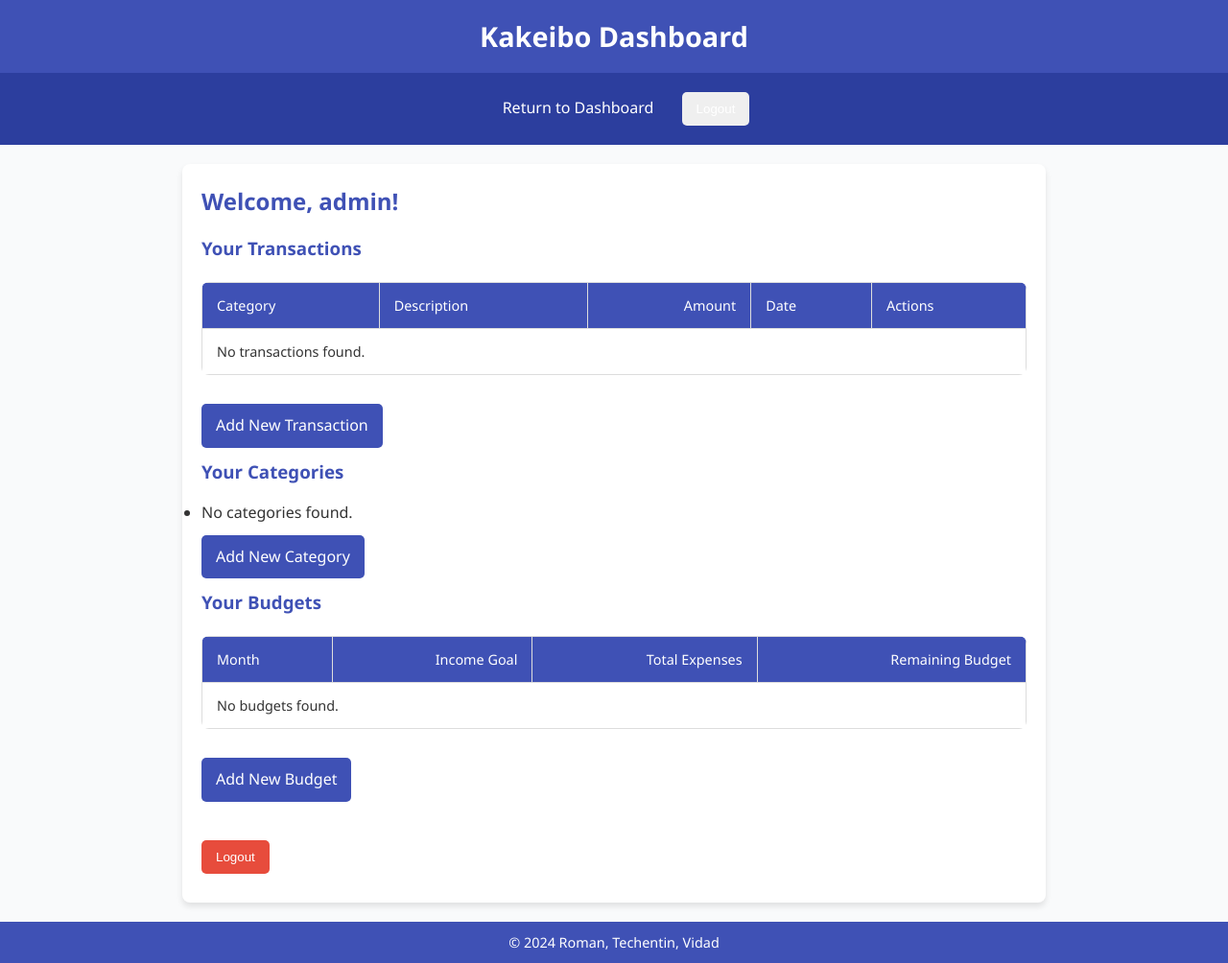
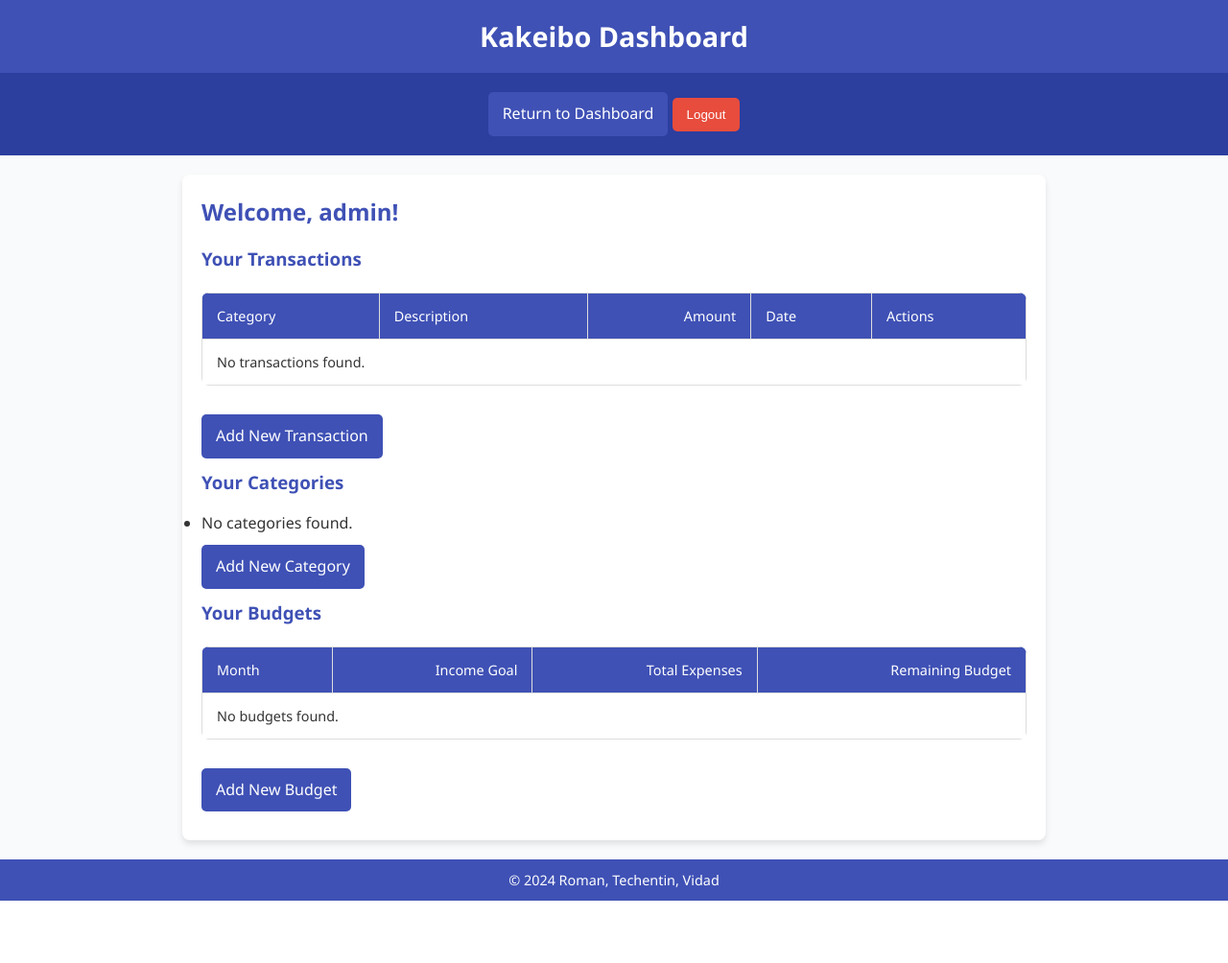
Before and after one commit to evidad/CSC605, a Django app: page /dashboard/ in a window 1280 px wide. Shown: the whole page at 96% size. After the commit the page ends 939 px from the top, so only its background shows below. Run offline with Django 5.2, Linux system fonts and the light colour scheme; a user stored in the database is signed in; data comes from the database, SQL or seed files in the repository.

Commit message:
removed bottom logout in dashboard and added styling to logout in navbar

```diff
--- a/kakeibo_finance/templates/base.html
+++ b/kakeibo_finance/templates/base.html
@@ -154,10 +154,10 @@
     <h1>Kakeibo Dashboard</h1>
 </header>
 <nav>
-    <a href="{% url 'dashboard' %}">Return to Dashboard</a>
+    <a href="{% url 'dashboard' %}" class="btn btn-primary">Return to Dashboard</a>
     <form method="post" action="{% url 'logout' %}" style="display: inline;">
         {% csrf_token %}
-        <button type="submit" class="btn">Logout</button>
+        <button type="submit" class="btn btn-danger">Logout</button>
     </form>
 </nav>
 <main>
--- a/kakeibo_finance/templates/dashboard.html
+++ b/kakeibo_finance/templates/dashboard.html
@@ -78,9 +78,4 @@
 </table>
 <a href="{% url 'add_budget' %}" class="btn btn-primary">Add New Budget</a>
 
-<!-- Logout Section -->
-<form method="post" action="{% url 'logout' %}" style="margin-top: 20px">
-  {% csrf_token %}
-  <button type="submit" class="btn btn-danger">Logout</button>
-</form>
 {% endblock %}
```
